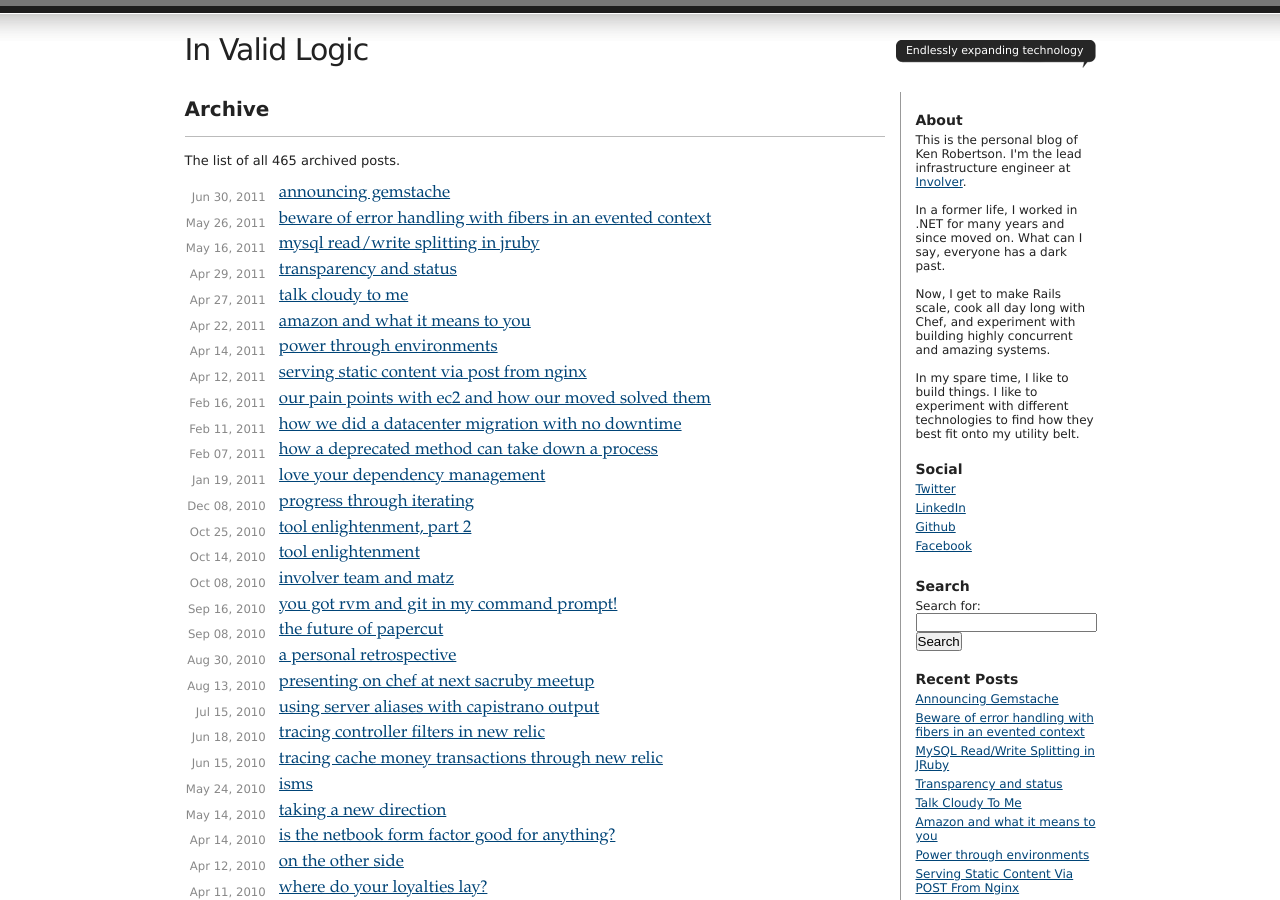
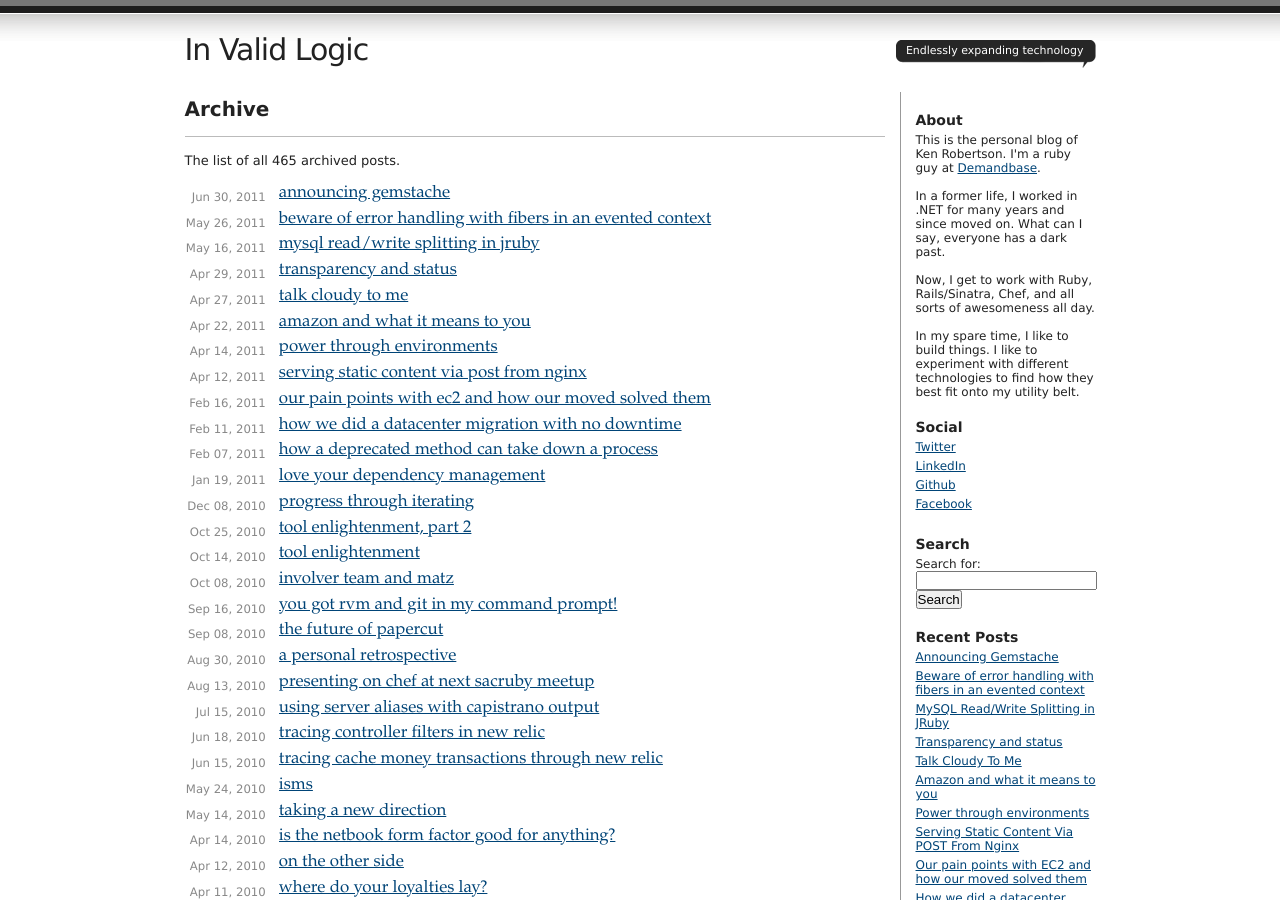
Before and after one commit to krobertson/krobertson.github.com, a Jekyll site: the page built from archive.html, in a window 1280 px wide and 900 px high. Built offline with Jekyll 4.4.1, drawn with Linux system fonts in a browser that asks for light colours; Markdown is read by kramdown in place of the engine named in the settings.

Commit message:
Changed sidebar, no longer at Involver

```diff
--- a/_layouts/default.html
+++ b/_layouts/default.html
@@ -29,11 +29,11 @@
     <div id="sidebar">
       <h3>About</h3>
       <div class="textwidget">
-        This is the personal blog of Ken Robertson.  I'm the lead infrastructure engineer at <a href="http://involver.com/">Involver</a>.<br/>
+        This is the personal blog of Ken Robertson.  I'm a ruby guy at <a href="http://demandbase.com/">Demandbase</a>.<br/>
         <br/>
         In a former life, I worked in .NET for many years and since moved on. What can I say, everyone has a dark past.<br/>
         <br/>
-        Now, I get to make Rails scale, cook all day long with Chef, and experiment with building highly concurrent and amazing systems.<br/>
+        Now, I get to work with Ruby, Rails/Sinatra, Chef, and all sorts of awesomeness all day.<br/>
         <br/>
         In my spare time, I like to build things.  I like to experiment with different technologies to find how they best fit onto my utility belt.<br/>
       </div>
```
